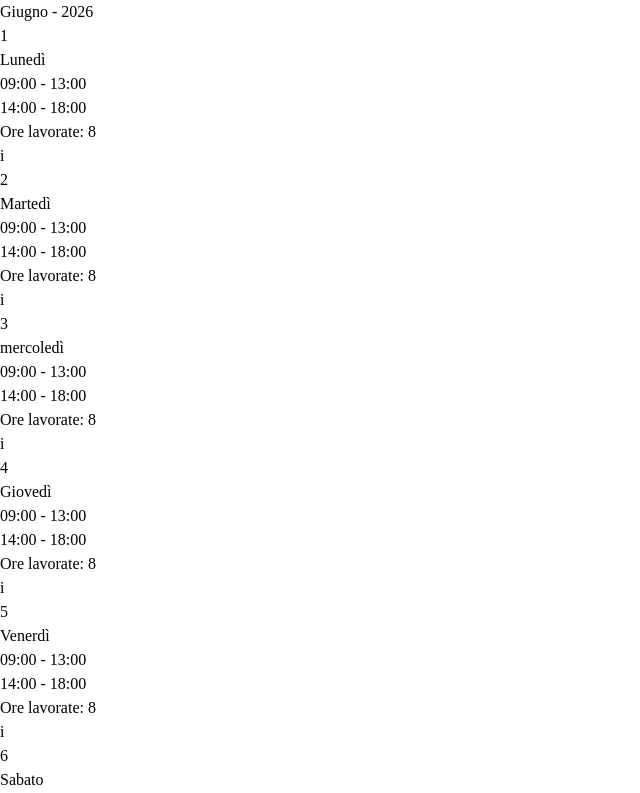
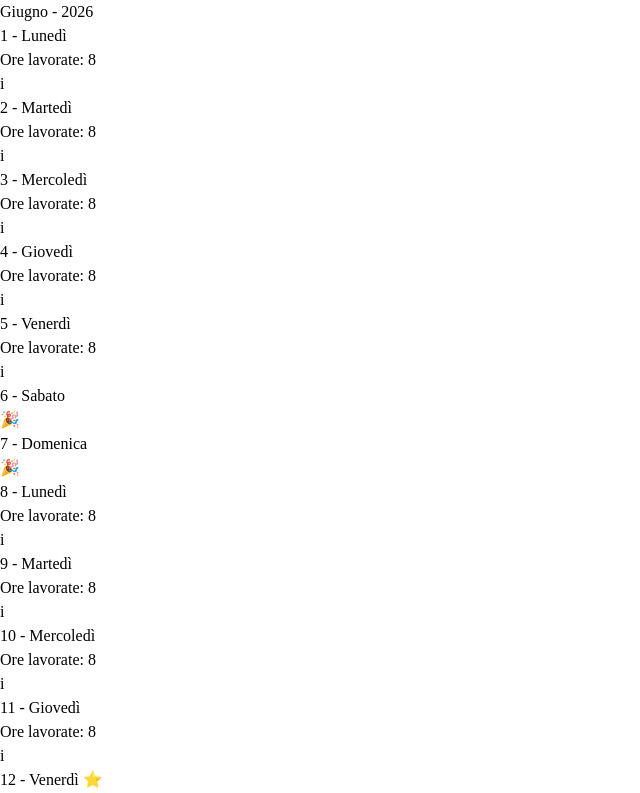
Before and after one commit to ThomasN89-Dev/timesheet, a React (Vite) app: page / in a window 1280 px wide. Shown: the top 793 px of the page, without its empty margins (0-640 px from the left). Built offline with nearby package versions, Linux system fonts and the light colour scheme.

Commit message:
feat: added modal and validation

```diff
--- /dev/null
+++ b/src/components/Button.tsx
@@ -0,0 +1,12 @@
+import type { ButtonProps } from "../models/types";
+
+export default function Button({ children, onClick }: ButtonProps) {
+  return (
+    <button
+      onClick={onClick}
+      className="border-2 rounded-2xl font-bold bg-blue-200 px-4 py-2"
+    >
+      {children}
+    </button>
+  );
+}
--- a/src/components/DayCard.tsx
+++ b/src/components/DayCard.tsx
@@ -1,4 +1,4 @@
-import type { DayCardProps, TimeSlot } from "../models/types";
+import type { DayCardProps } from "../models/types";
 
 function DayCard({
   weekDay,
@@ -7,25 +7,22 @@ function DayCard({
   dayEntry,
   workedHours,
   isToday,
+  orePermesso,
+  oreFerie,
+  oreMalattia,
 }: DayCardProps) {
   return (
     <div
-      className={`min-w-30 w-56 border flex flex-col justify-between gap-2 border-l-5 rounded-2xl bg-gray-100 ${isWeekend ? "text-red-800 border-l-2 border-red-800 " : "text-blue-800 border-blue-800"}`}
+      className={`min-w-30 w-56 border flex flex-col justify-between gap-2 border-l-5 rounded-2xl bg-gray-100 ${isWeekend ? "text-red-800 border-l-2 border-red-800 " : "text-blue-800 border-blue-800"} ${orePermesso !== 0 ? "border-r-2 border-r-green-800" : ""} ${oreFerie ? "border-y-purple-800" : ""}`}
     >
       <div className="px-4 pt-1.5">
         <p>
-          {dayEntry.date} {isToday && "⭐"}
+          {dayEntry.date} - {weekDay} {isToday && "⭐"}
         </p>
-        <p>{weekDay}</p>
-        {dayEntry.slots &&
-          dayEntry.slots.map((timeSlot: TimeSlot) => (
-            <div key={timeSlot.id}>
-              <p>
-                {timeSlot.startTime} - {timeSlot.endTime}
-              </p>
-            </div>
-          ))}
         {!isWeekend && <p>Ore lavorate: {workedHours}</p>}
+        {orePermesso !== 0 && <p>Ore di permesso: {orePermesso}</p>}
+        {oreFerie !== 0 && <p>Ore di ferie: {oreFerie}</p>}
+        {oreMalattia !== 0 && <p>Ore di malattia: {oreMalattia}</p>}
       </div>
 
       <div
--- a/src/components/MonthGrid.tsx
+++ b/src/components/MonthGrid.tsx
@@ -1,81 +1,68 @@
-import { useEffect, useState } from "react";
-import { MONTHS, WEEKDAYS, type DayEntry } from "../models/types";
+import { useState } from "react";
+import { type DayEntry } from "../models/types";
 import DayCard from "./DayCard";
-import { timeToMinutes } from "../utils/time";
 import useCurrentMonth from "../hooks/useCurrentMonth";
+import DayModal from "./DayModal";
+import {
+  buildDays,
+  calculateWorkedHours,
+  isToday,
+  isWeekEnd,
+  monthMap,
+  weekDaysMap,
+} from "../utils/dateUtils";
 
 export default function MonthGrid() {
+  const { today, currentMonth } = useCurrentMonth();
+  const [days, setDays] = useState<DayEntry[]>(() => buildDays(currentMonth));
   const [selectedDay, setSelectedDay] = useState<DayEntry | null>(null);
-  const { today, currentMonth } = useCurrentMonth();
-  function monthMap(month: number) {
-    return MONTHS[month - 1];
-  }
-
-  function weekDaysMap(weekDay: number) {
-    return WEEKDAYS[weekDay];
-  }
-
-  const isWeekEnd = (day: number) => {
-    const weekDay = (currentMonth.firstDay + day - 1) % 7;
-    return weekDay === 6 || weekDay === 0;
-  };
-
-  const numberArray = Array.from({ length: currentMonth.days }, (_, i) => {
-    const day = i + 1;
-    const workingDay: DayEntry = {
-      date: day,
-      slots: isWeekEnd(day)
-        ? []
-        : [
-            { id: crypto.randomUUID(), startTime: "09:00", endTime: "13:00" },
-            { id: crypto.randomUUID(), startTime: "14:00", endTime: "18:00" },
-          ],
-    };
-
-    return workingDay;
-  });
-
-  const isToday = (day: DayEntry) => day.date === today;
-
-  const calculateWorkedHours = (day: DayEntry): number => {
-    const totalMinutes =
-      day.slots?.reduce((sum, t) => {
-        return sum + timeToMinutes(t.endTime) - timeToMinutes(t.startTime);
-      }, 0) ?? 0;
-
-    const minutesToHours = totalMinutes / 60;
-
-    return minutesToHours;
-  };
+  const weekDay = (day: DayEntry) =>
+    weekDaysMap((currentMonth.firstDay + day.date - 1) % 7);
 
   const handleDayInfo = (day: DayEntry) => {
     setSelectedDay(day);
   };
 
-  useEffect(() => {
-    console.log(selectedDay);
-  }, [selectedDay]);
+  const handleCloseDayInfo = () => {
+    setSelectedDay(null);
+  };
+
+  const handleSaveEdit = (updatedDay: DayEntry) => {
+    setDays(days.map((d) => (d.date === updatedDay.date ? updatedDay : d)));
+    setSelectedDay(null);
+  };
 
   return (
-    <div>
+    <div className="relative min-h-screen">
       <h1 className="px-8 py-4">
         {monthMap(currentMonth.month)} - {currentMonth.year}
       </h1>
       <div className="grid xl:grid-cols-7 grid-cols-5 gap-2 px-8">
-        {numberArray.map((day: DayEntry) => {
+        {days.map((day: DayEntry) => {
           return (
             <DayCard
               dayEntry={day}
-              weekDay={weekDaysMap((currentMonth.firstDay + day.date - 1) % 7)}
+              weekDay={weekDay(day)}
               key={day.date}
-              isWeekend={isWeekEnd(day.date)}
+              isWeekend={isWeekEnd(day.date, currentMonth.firstDay)}
               handleInfo={() => handleDayInfo(day)}
-              workedHours={calculateWorkedHours(day)}
-              isToday={isToday(day)}
+              workedHours={calculateWorkedHours(day, "lavoro")}
+              orePermesso={calculateWorkedHours(day, "permesso")}
+              oreFerie={calculateWorkedHours(day, "ferie")}
+              oreMalattia={calculateWorkedHours(day, "malattia")}
+              isToday={isToday(day, today)}
             />
           );
         })}
       </div>
+      {selectedDay && (
+        <DayModal
+          day={selectedDay}
+          weekDay={weekDay(selectedDay)}
+          onClose={handleCloseDayInfo}
+          onSave={handleSaveEdit}
+        />
+      )}
     </div>
   );
 }
--- a/src/models/types.ts
+++ b/src/models/types.ts
@@ -3,6 +3,7 @@ export interface TimeSlot {
   id: string;
   startTime: string;
   endTime: string;
+  causale: Causal;
 }
 
 // Causali
@@ -14,6 +15,11 @@ export interface DayEntry {
   slots?: TimeSlot[];
 }
 
+export interface ButtonProps {
+  onClick: () => void;
+  children: string;
+}
+
 // props card
 export interface DayCardProps {
   weekDay: string;
@@ -21,7 +27,17 @@ export interface DayCardProps {
   handleInfo: (day: DayEntry) => void;
   dayEntry: DayEntry;
   workedHours?: number;
+  orePermesso?: number;
+  oreFerie?: number;
+  oreMalattia?: number;
   isToday: boolean;
+}
+
+export interface DayModalProps {
+  day: DayEntry;
+  weekDay: string;
+  onClose: () => void;
+  onSave: (day: DayEntry) => void;
 }
 
 // Mese
@@ -76,7 +92,7 @@ export const WEEKDAYS: string[] = [
   "Domenica",
   "Lunedì",
   "Martedì",
-  "mercoledì",
+  "Mercoledì",
   "Giovedì",
   "Venerdì",
   "Sabato",
--- /dev/null
+++ b/src/utils/dateUtils.ts
@@ -0,0 +1,68 @@
+import {
+  MONTHS,
+  WEEKDAYS,
+  type Causal,
+  type DayEntry,
+  type Month,
+  type TimeSlot,
+} from "../models/types";
+import { timeToMinutes } from "./time";
+
+const LUNCH_BREAK_HOURS = 1;
+const LUNCH_BREAK_THRESHOLD_HOURS = 4;
+export const MAX_DAILY_HOURS = 8;
+
+export function isWeekEnd(day: number, firstDay: number): boolean {
+  const weekDay = (firstDay + day - 1) % 7;
+  return weekDay === 6 || weekDay === 0;
+}
+
+export function buildDays(currentMonth: Month): DayEntry[] {
+  return Array.from({ length: currentMonth.days }, (_, i) => {
+    const day = i + 1;
+
+    return {
+      date: day,
+      slots: isWeekEnd(day, currentMonth.firstDay)
+        ? []
+        : [
+            {
+              id: crypto.randomUUID(),
+              startTime: "09:00",
+              endTime: "18:00",
+              causale: "lavoro",
+            },
+          ],
+    };
+  });
+}
+
+export function slotDurationHours(slot: TimeSlot): number {
+  return (timeToMinutes(slot.endTime) - timeToMinutes(slot.startTime)) / 60;
+}
+
+export function effectiveHours(slots: TimeSlot[], causale?: Causal): number {
+  const relevant = causale ? slots.filter((s) => s.causale === causale) : slots;
+
+  const total = relevant.reduce((sum, s) => sum + slotDurationHours(s), 0);
+
+  const isSingleWorkSlot =
+    relevant.length === 1 && relevant[0].causale === "lavoro";
+
+  return isSingleWorkSlot && total > LUNCH_BREAK_THRESHOLD_HOURS
+    ? total - LUNCH_BREAK_HOURS
+    : total;
+}
+
+export const calculateWorkedHours = (day: DayEntry, causale: Causal): number =>
+  effectiveHours(day.slots ?? [], causale);
+
+export const isToday = (day: DayEntry, today: number) => day.date === today;
+
+export function monthMap(month: number) {
+  return MONTHS[month - 1];
+}
+
+export function weekDaysMap(weekDay: number) {
+  return WEEKDAYS[weekDay];
+}
```
Also changed, not shown: src/components/DayModal.tsx (+159 -0 lines).
